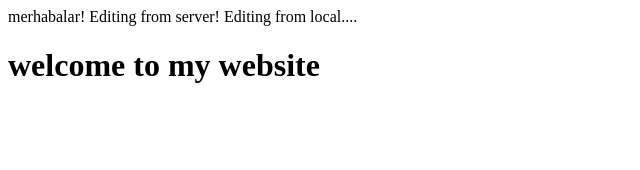
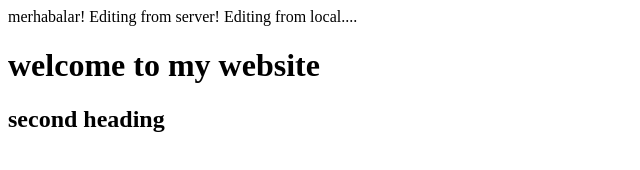
Before and after one commit to bbalbayrak/Js-Api, a plain HTML site: page hello.html in a window 1280 px wide. Shown: the whole page, without its empty margins (0-640 px from the left). Drawn offline with Linux system fonts and the light colour scheme.

Commit message:
Update hello.html

```diff
--- a/hello.html
+++ b/hello.html
@@ -8,6 +8,7 @@
         Editing from server!
         Editing from local....
         <h1>welcome to my website</h1>
+        <h2>second heading</h2>
     </body>
 
 
```
